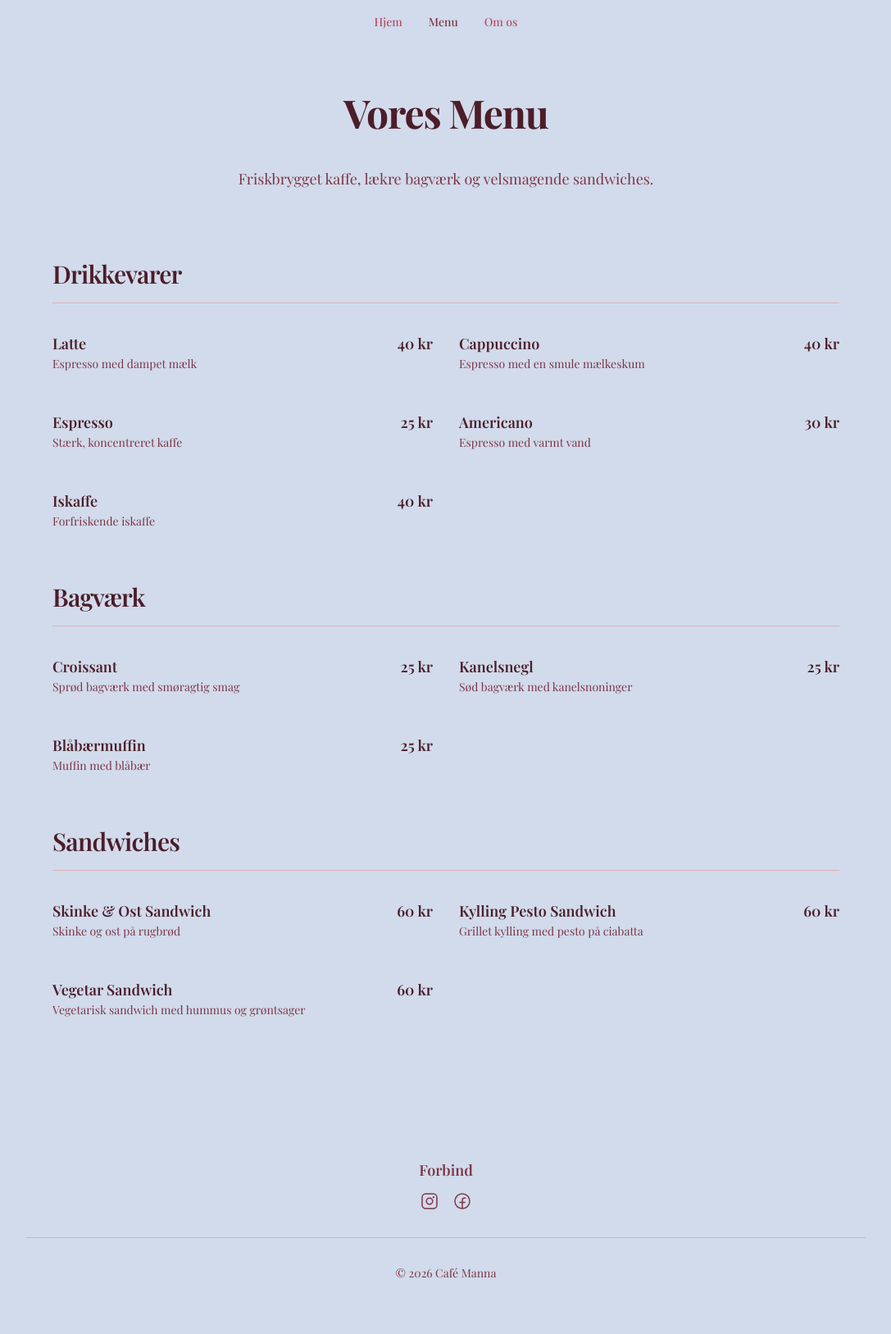
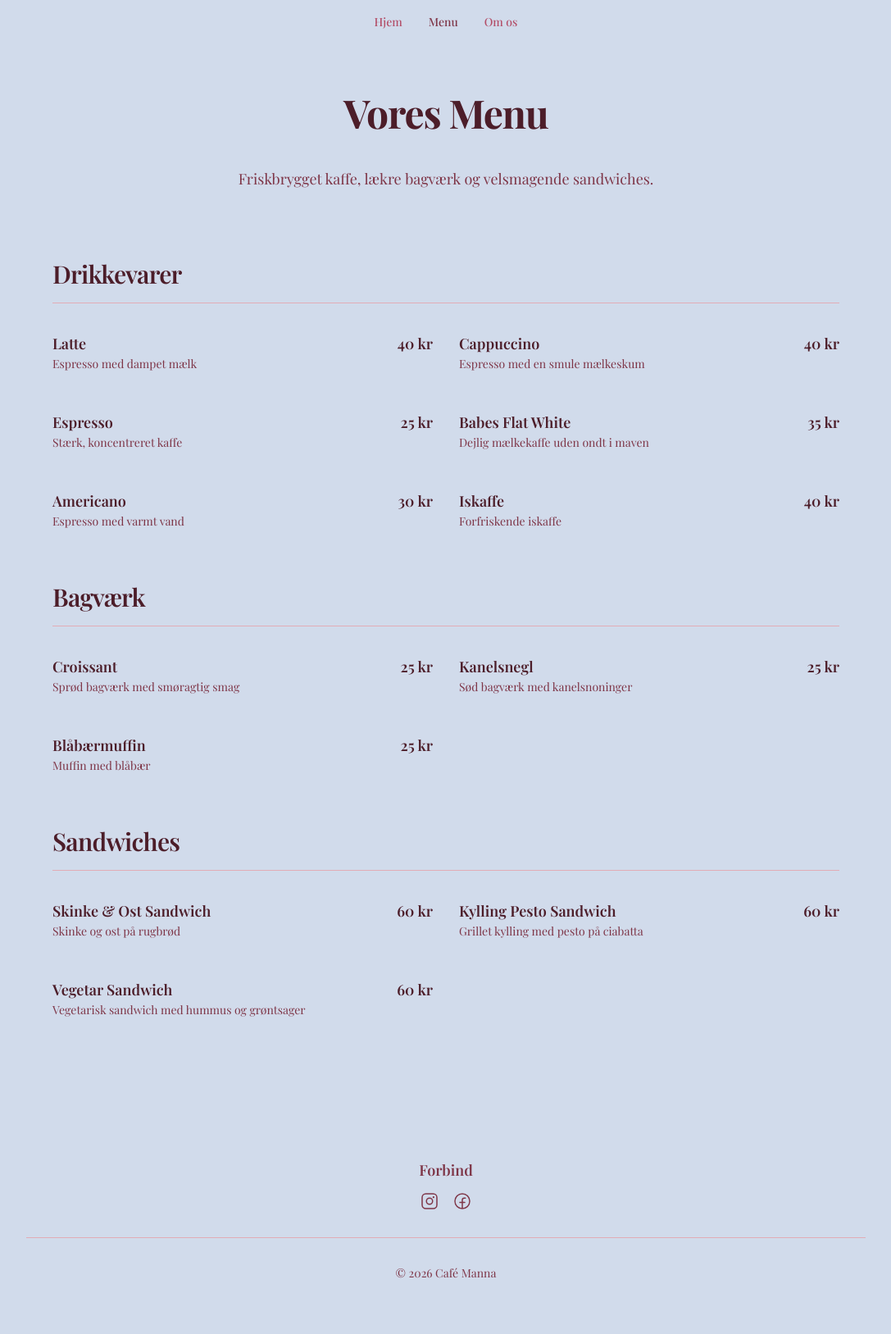
Before and after one commit to kasperfilstrup/cafelindgreen, a Jekyll site: the page built from menu.md, in a window 1280 px wide. Shown: the whole page at 82% size, without its empty margins (96-1183 px from the left). Built offline with Jekyll 4.4.1, drawn with Linux system fonts in a browser that asks for light colours; some web fonts are replaced.

Commit message:
Add Babes Flat White to the menu

```diff
--- a/_data/menu.yml
+++ b/_data/menu.yml
@@ -8,6 +8,9 @@ beverages:
   - name: "Espresso"
     description: "Stærk, koncentreret kaffe"
     price: "25 kr"
+  - name: "Babes Flat White"
+    description: "Dejlig mælkekaffe uden ondt i maven"
+    price: "35 kr"
   - name: "Americano"
     description: "Espresso med varmt vand"
     price: "30 kr"
```
